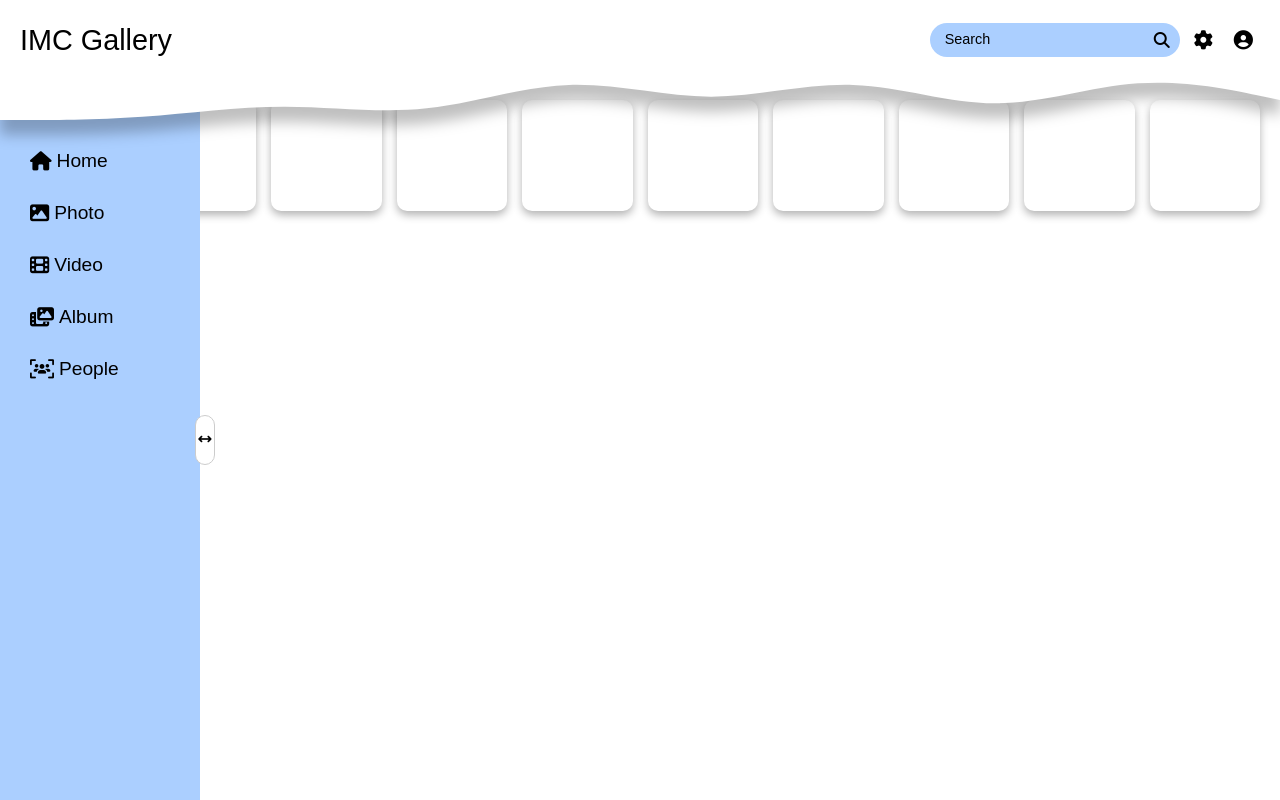
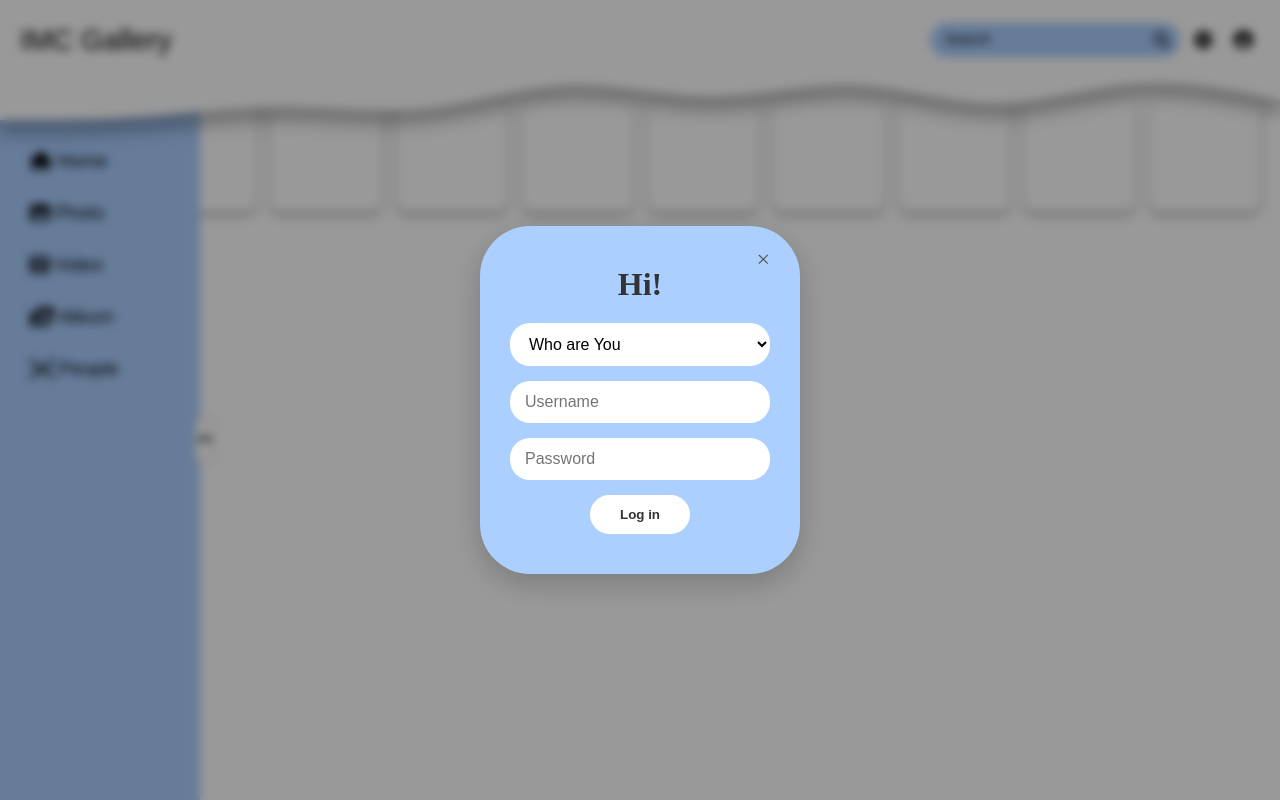
Before and after one commit to aisyazm14-arch/imc-gallery, a plain HTML site: page index.html in a window 1280 px wide. Both pictures are taken after a click on the button 1243 px from the left and 40 px from the top of the page. Drawn offline with Linux system fonts and the light colour scheme.

Commit message:
feat(html,css,js): add login portal with the styles and animation

```diff
--- a/index.html
+++ b/index.html
@@ -85,5 +85,21 @@
                 <article class="photo-card"></article>
             </main>
         </div>
+        <div class="login-modal">
+            <div class="login-card">
+                <span class="close-btn">&times;</span>
+                <h2>Hi!</h2>
+                <form id="form-login">
+                    <select id="login-role" required>
+                        <option value="" disabled selected>Who are You</option>
+                        <option value="student">Student</option>
+                        <option value="admin">Admin</option>
+                    </select>
+                    <input type="text" id="login-username" placeholder="Username" required>
+                    <input type="password" id="login-password" placeholder="Password" required>
+                    <button type="submit" class="btn-login">Log in</button>
+                </form>
+            </div>
+        </div>
     </body>
 </html>
--- a/script.js
+++ b/script.js
@@ -1,6 +1,9 @@
 const toggleBtn = document.getElementById('toggle-sidebar-btn');
 const sidebarWrapper = document.querySelector('.sidebar-wrapper');
-const icon = document.getElementById('toggle-icon')
+const icon = document.getElementById('toggle-icon');
+const loginModal = document.querySelector('.login-modal');
+const profileBtn = document.getElementById('profile-btn');
+const closeBtn = document.querySelector('.close-btn');
 
 toggleBtn.addEventListener('click', () => {
     sidebarWrapper.classList.toggle('hidden');
@@ -12,3 +15,17 @@ toggleBtn.addEventListener('click', () => {
         icon.classList.add('fa-arrows-left-right');
     }
 });
+
+profileBtn.addEventListener('click', () => {
+    loginModal.classList.add('show');
+});
+
+closeBtn.addEventListener('click', () => {
+    loginModal.classList.remove('show');
+});
+
+widow.addEventListener('click', (e) => {
+    if (e.target === loginModal) {
+    loginModal.classList.remove('show');
+    }
+});
--- a/styles.css
+++ b/styles.css
@@ -199,3 +199,73 @@
     border-radius: 10px;
     box-shadow: 0 4px 8px rgba(0, 0, 0, 0.3);
 }
+
+.login-modal {
+    display: none;
+    position: fixed;
+    top: 0;
+    left: 0;
+    width: 100%;
+    height: 100%;
+    background: rgba(0,0,0,0.4);
+    backdrop-filter: blur(5px);
+    z-index: 999;
+    justify-content: center;
+    align-items: center;
+}
+
+.login-modal.show {
+    display: flex;
+}
+
+.login-card {
+    background: #abcfff;
+    width: 320px;
+    padding: 40px 30px;
+    border-radius: 50px;
+    text-align: center;
+    position: relative;
+    box-shadow: 0 10px 30px rgba(0,0,0,0.2);
+}
+
+.login-card h2 {
+    font-size: 2rem;
+    margin-bottom: 20px;
+    color: #333;
+}
+
+.login-card select, .login-card input {
+    width: 100%;
+    padding: 12px 15px;
+    margin-bottom: 15px;
+    border: none;
+    border-radius: 20px;
+    outline: none;
+    font-size: 1rem;
+    background: white;
+}
+
+.btn-login {
+    background: white;
+    color: #333;
+    border: none;
+    padding: 12px 30px;
+    border-radius: 20px;
+    font-weight: bold;
+    cursor: pointer;
+    transition: all o.3s ease;
+}
+
+.btn-login.hover {
+    background: #f0f4f8;
+    transform: scale(1.05);
+}
+
+.close-btn {
+    position: absolute;
+    top: 20px;
+    right: 30px;
+    font-size: 24px;
+    cursor: pointer;
+    color: #555;
+}
```
